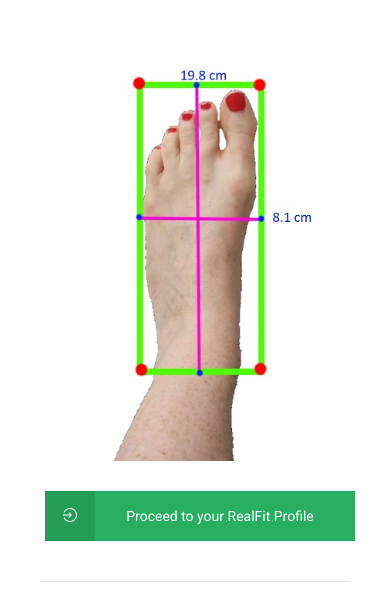
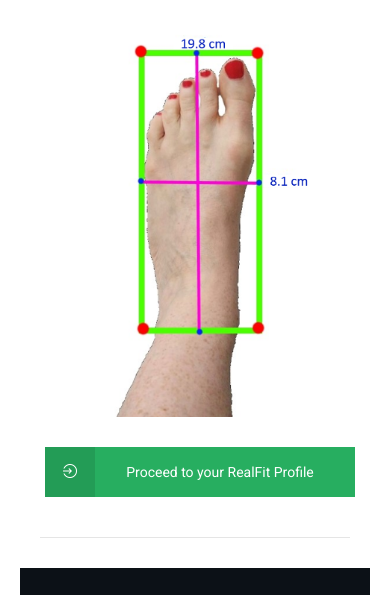
Before and after one commit to castiel1231/realFit, a website: page RealFit/www/index-classic-realfit3.html in a window 390 px wide. Shown: the part 249-844 px from the top of the page. Drawn offline with nearby package versions, Linux system fonts and the light colour scheme; some packages are replaced by stand-ins of ours.

Commit message:
Minor changes
Minor changes

```diff
--- a/RealFit/www/index-classic-realfit3.html
+++ b/RealFit/www/index-classic-realfit3.html
@@ -318,13 +318,14 @@
                 <i class="ion-android-star-outline color-red-dark"></i>
                 <div class="heading-line-2"></div>
                 <p>
+                <img class="preload-image responsive-image" data-original="images/aldo/erika-foot-top.png" alt="img">
 
                 </p>
 
             </div>
 
 			<div class="content">
-            <div class="portfolio portfolio-fluid-item">
+           <!--  <div class="portfolio portfolio-fluid-item">
                 <div class="portfolio-item">
 
                     <div class="clear"></div>
@@ -348,7 +349,7 @@
 
                 <div class="decoration"></div>
 
-			</div>
+			</div> -->
 
 
         <div class="demo-socials">
```
